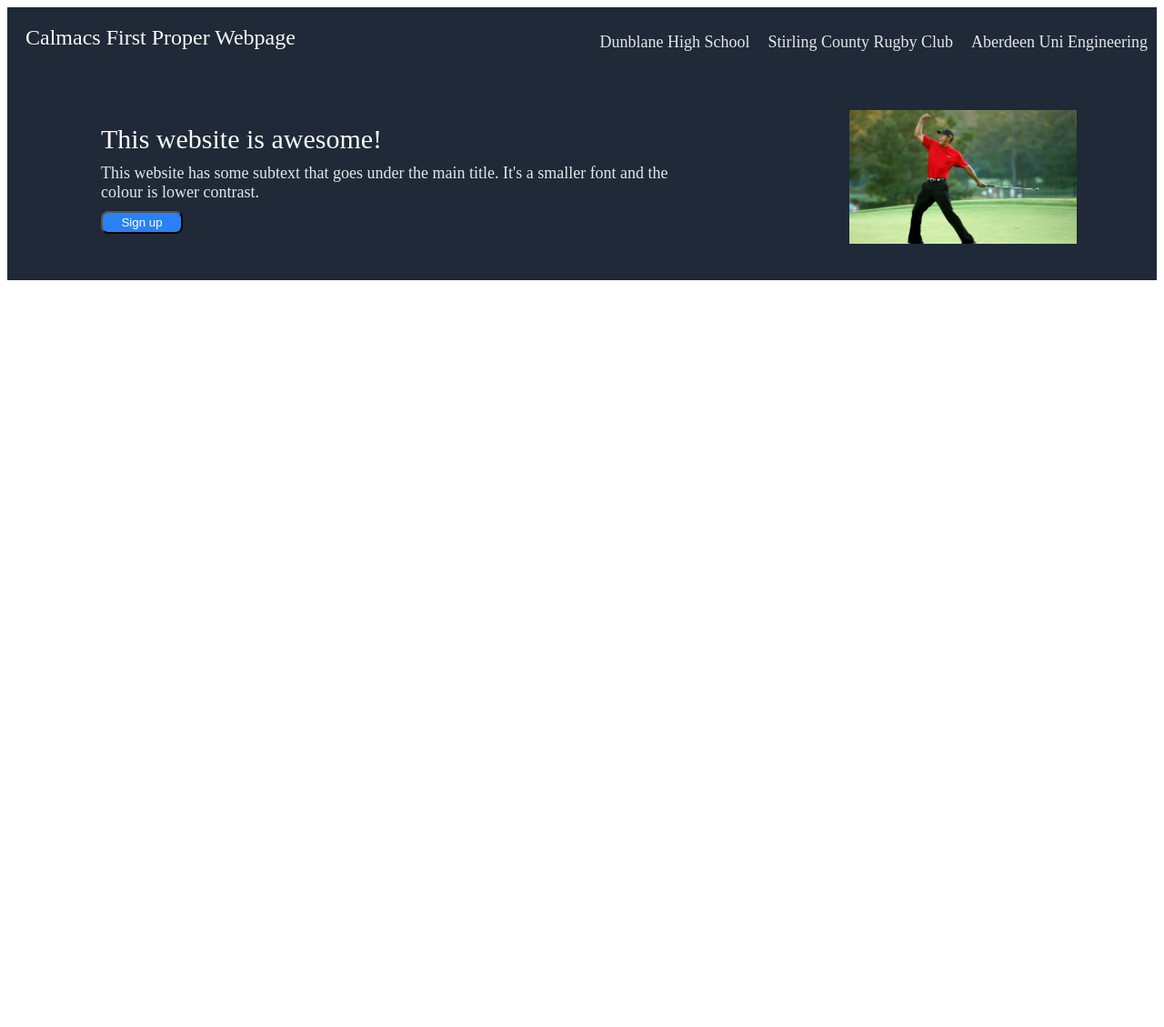
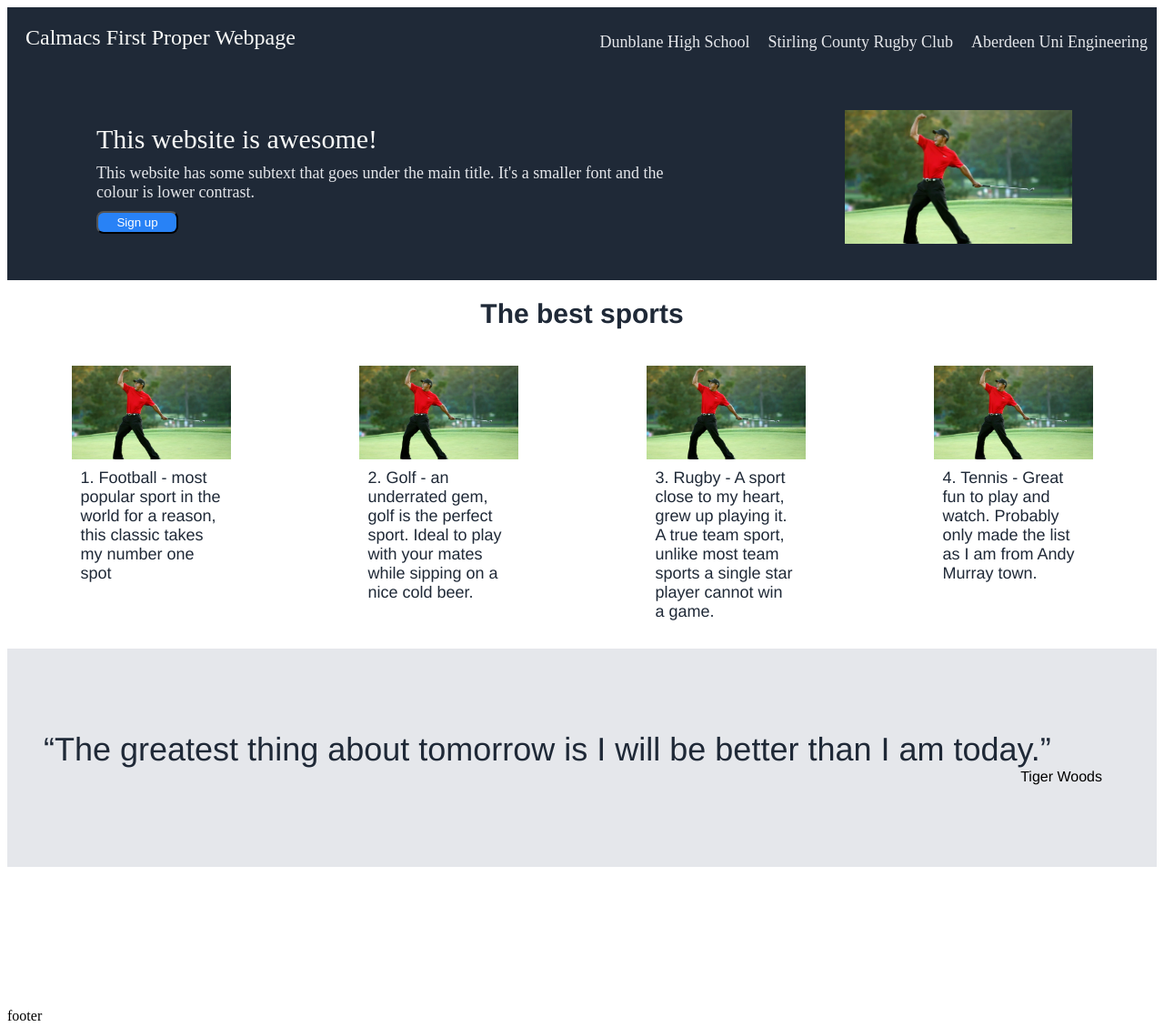
Before and after one commit to calmac17/flexbox-project, a plain HTML site: page index.html in a window 1280 px wide. Shown: the whole page at 91% size. Before the commit the page ends 800 px from the top, so only its background shows below. Drawn offline with Linux system fonts and the light colour scheme.

Commit message:
Upper and middle body complete

```diff
--- a/index.html
+++ b/index.html
@@ -40,7 +40,7 @@
         </div>
 
 
-     <div>
+     <div class="head-img">
     <img src="piccy.png" alt="ball sports">
      </div>
     </div>
@@ -50,5 +50,48 @@
 
 
 </div>
+
+<div class="body">
+  <div class = "body-top">
+     <div class="body-header">
+     The best sports
+     </div>
+      <div class = images>
+         <div class="image1">
+             <img src="piccy.png" alt="ball sports">
+             <div class="football">1. Football - most popular sport in the world for a reason,
+                this classic takes my number one spot</div>
+         </div>
+         <div class="image2">
+             <img src="piccy.png" alt="ball sports">
+             <div class="golf">2. Golf - an underrated gem, golf is the perfect sport.
+                Ideal to play with your mates while sipping on a nice cold beer.</div>
+         </div>
+         <div class="image3">
+              <img src="piccy.png" alt="ball sports">
+              <div class="rugby">3. Rugby - A sport close to my heart, grew up playing it.
+                A true team sport, unlike most team sports a single star player cannot win a game.</div>
+         </div>
+         <div class="image4">
+             <img src="piccy.png" alt="ball sports">
+             <div class="tennis">4. Tennis - Great fun to play and watch. Probably only made the list as I am from Andy Murray town.</div>
+         </div>
+
+     </div>
+    </div>
+ <div class="body-bottom">
+  <div class="quote">
+    “The greatest thing about tomorrow is I will be better than I am today.”
+  </div>
+  <div class="author">
+    Tiger Woods
+  </div>
+
+ </div>
+</div>
+
+<footer>
+footer
+</footer>
 </body>
 </html>
--- a/style.css
+++ b/style.css
@@ -45,10 +45,15 @@ button {
 }
 
 /* image */
+.head-img {
+    max-width: 250px;
+    padding: 0 10px;
+    height: auto;
+}
 
 img {
-    width: 250px;
-    height: auto:
+    width: 100%;
+    height: 100%:
 }
 /*--------header alignment*/
 
@@ -92,3 +97,76 @@ li {
     max-width: 50%;
 }
 /*---------end of header--*/
+
+/*body*/
+
+
+.image1, .image2, .image3, .image4 {
+    position: relative;
+    width: 175px;
+    height: auto;
+    overflow: hidden;
+}
+
+/*---------body alignment */
+
+.body {
+    flex-grow: 1;
+}
+
+.body-header {
+    display: flex;
+    justify-content: center;
+    padding: 20px;
+    font-size: 30px;
+    font-weight: 900;
+    color: #1F2937;
+}
+
+.images {
+display: flex;
+justify-content: space-around;
+
+}
+
+.image1, .image2, .image3, .image4 {
+    display: flex;
+    flex-direction: column;
+    flex-wrap: wrap;
+    align-items: center;
+    padding: 20px;
+
+}
+
+.football, .golf, .rugby, .tennis {
+    padding: 10px;
+    font-size: 18px;
+    color: #1F2937;
+}
+
+.body-bottom {
+    display: flex;
+    flex-direction: column;
+    background-color: #E5E7EB;
+    padding: 20px;
+    padding-right: 40px;
+    padding-left: 40px;
+    height: 200px;
+    justify-content: center;
+}
+
+.quote {
+    font-size: 36px;
+    color: #1F2937;
+}
+
+.author {
+    align-self: end;
+    margin-right: 20px;
+}
+
+/* footer */
+
+footer {
+    flex-shrink:0;
+}
```
